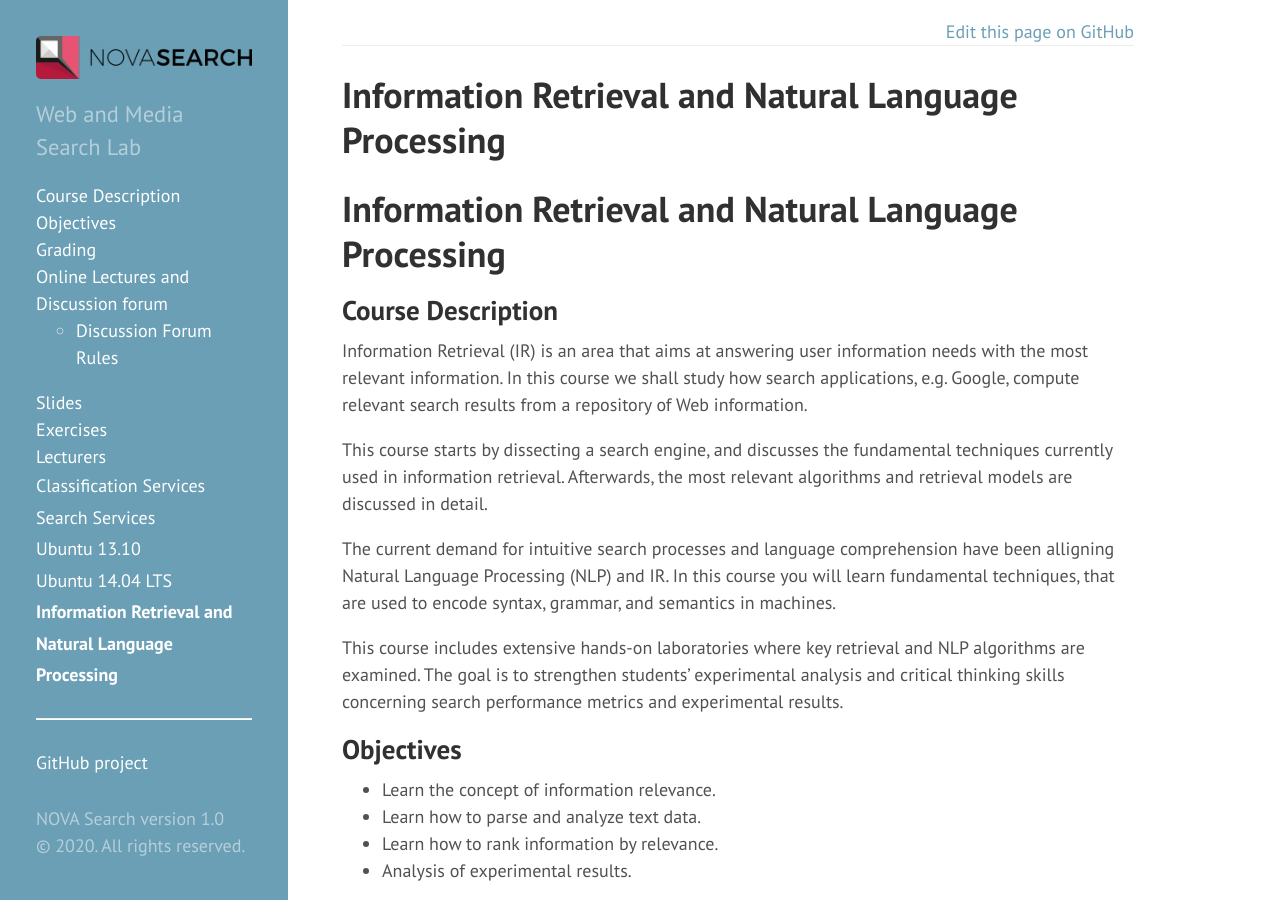
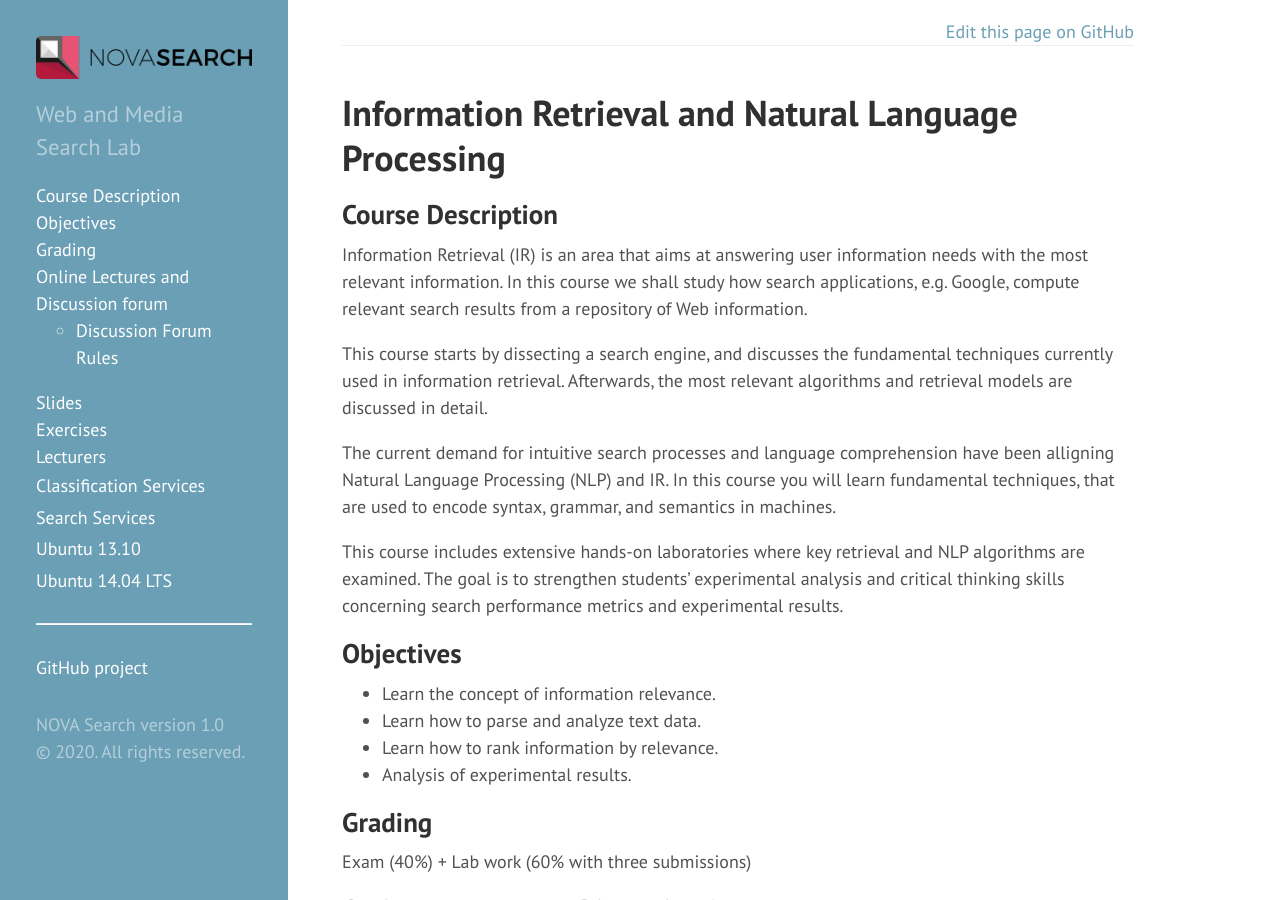
Before and after one commit to novasearch/wiki.novasearch.org, a Jekyll site: the page built from wiki/IR_NLP.md, in a window 1280 px wide and 900 px high. Built offline with Jekyll 4.4.1, drawn with Linux system fonts in a browser that asks for light colours; our own code applies the rules of GitHub Pages for plain Markdown files; some of the changed lines change nothing that is shown.

Commit message:
Update IR_NLP.md

```diff
--- a/wiki/IR_NLP.md
+++ b/wiki/IR_NLP.md
@@ -1,4 +1,8 @@
-# Information Retrieval and Natural Language Processing
+---
+title: Information Retrieval and Natural Language Processing
+layout: wiki
+---
+
 ## Course Description
 
 Information Retrieval (IR) is an area that aims at answering user information needs with the most relevant information. In this course we shall study how search applications, e.g. Google, compute relevant search results from a repository of Web information.
```
